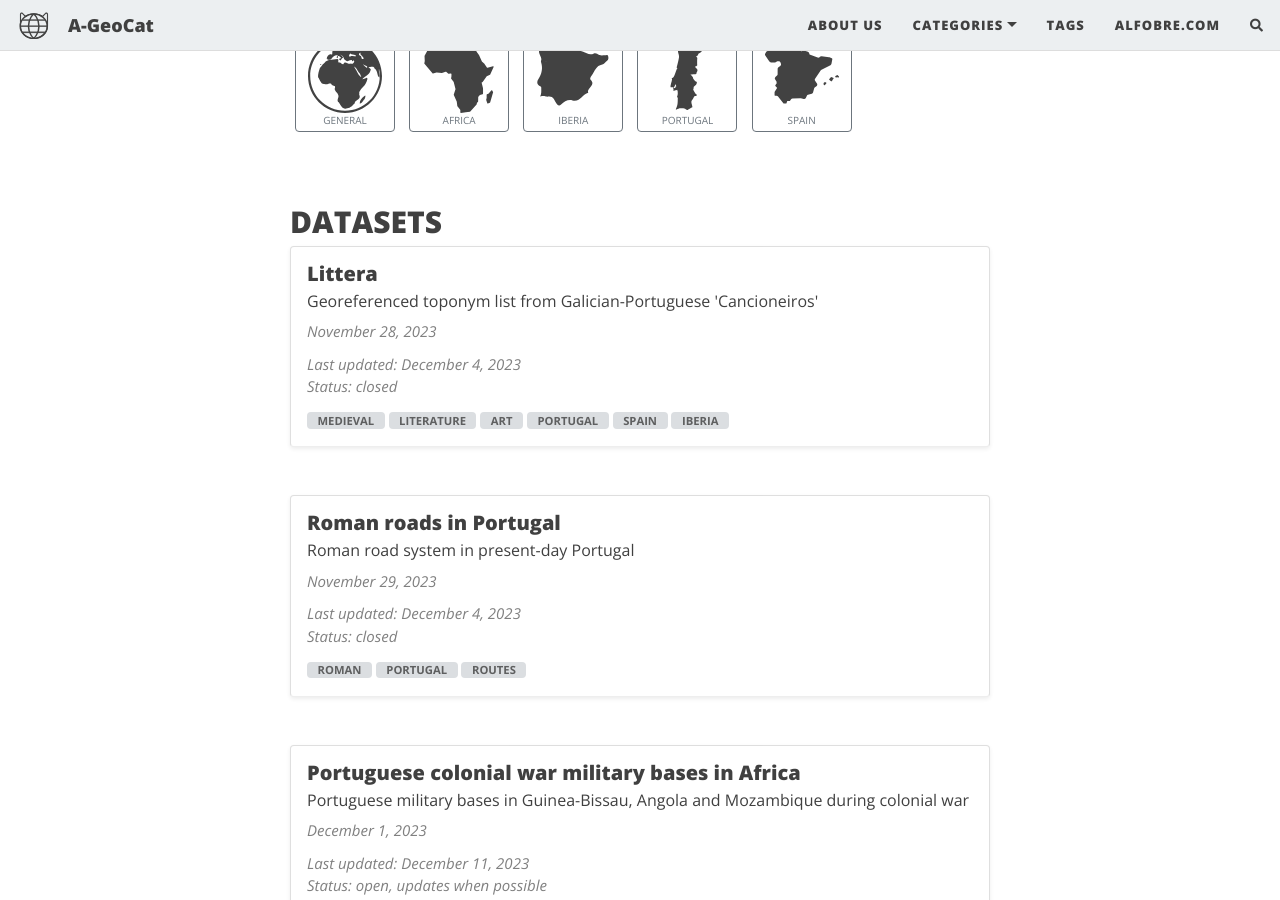
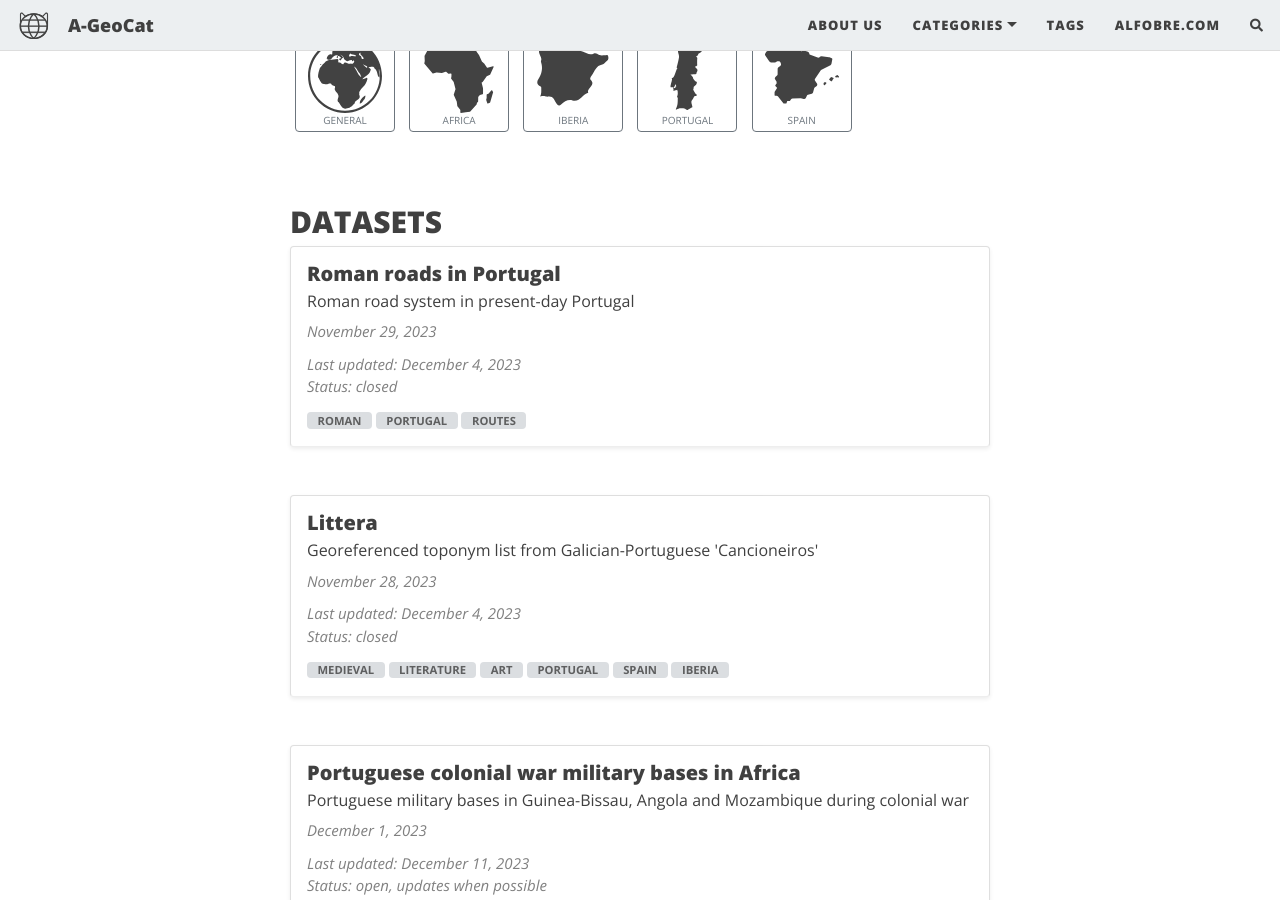
Before and after one commit to projetoalfobre/a-geocat, a Jekyll site: the page built from index.html, in a window 1280 px wide and 900 px high, scrolled down 614 px. Built offline with Jekyll 4.4.1, drawn with Linux system fonts in a browser that asks for light colours; nearby versions of some CDN libraries; the list of posts is cut into pages by our own code; comment, search, counter and statistics services are not loaded; part of the change alters nothing that is shown.

```diff
--- a/_layouts/home.html
+++ b/_layouts/home.html
@@ -12,7 +12,7 @@ subtitle: Alfobre GeoData Catalog
 <!--{% assign posts = paginator.posts | default: site.posts %}-->
 
 
-{% assign posts = paginator.posts | sort: last-updated %}
+{% assign posts = paginator.posts | sort: "last-updated" %}
 
 
 <!-- role="list" needed so that `list-style: none` in  Safari doesn't remove the list semantics -->
```
